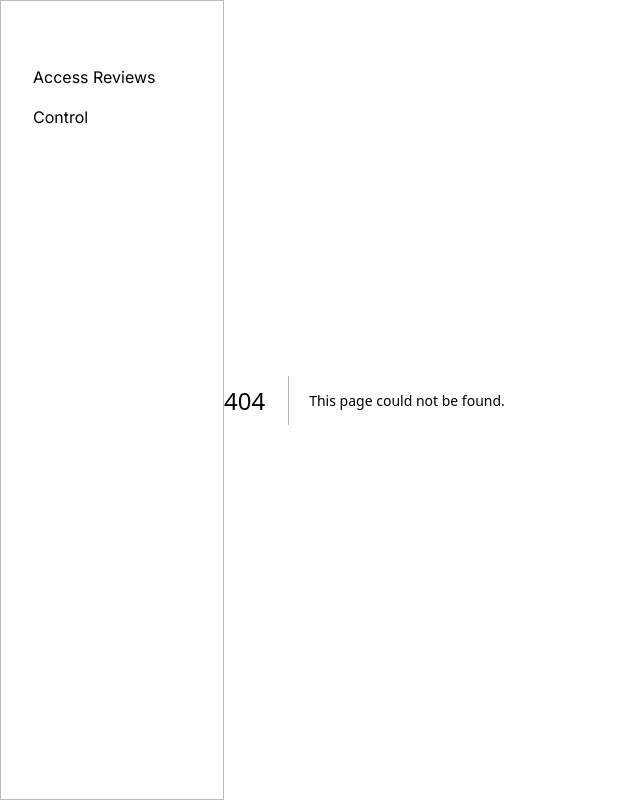
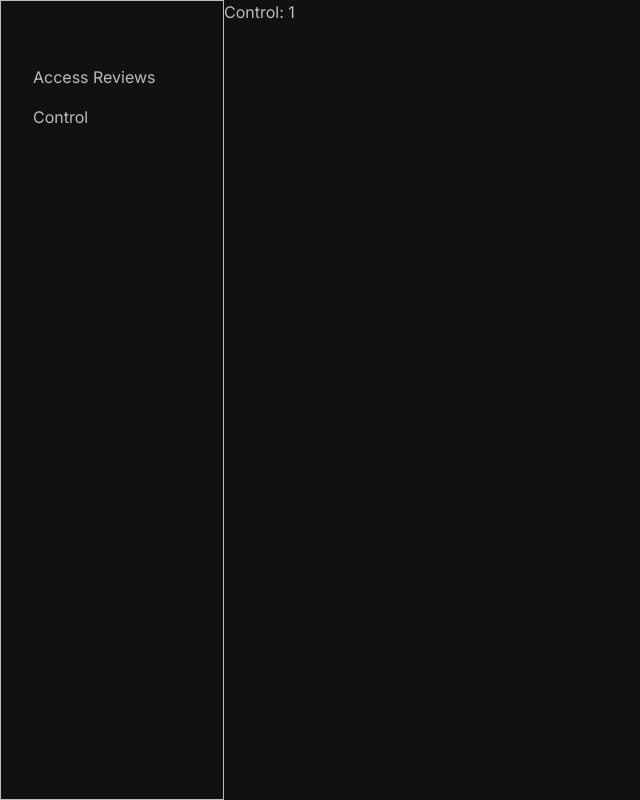
Before and after one commit to Jeremiahtaylor2017/uar-tool, a Next.js app: page /controls/1 in a window 1280 px wide. Before the commit this address had no page. Shown: the whole page, without its empty margins (0-640 px from the left). Built offline with nearby package versions, Linux system fonts and the light colour scheme.

Commit message:
controls page

```diff
--- /dev/null
+++ b/src/app/controls/[id]/page.tsx
@@ -0,0 +1,9 @@
+import React from 'react'
+
+const Control = ({ params }: { params: { id: string } }) => {
+  return (
+    <div>Control: {params.id}</div>
+  )
+}
+
+export default Control;
--- /dev/null
+++ b/src/app/controls/page.tsx
@@ -0,0 +1,15 @@
+import { ControlTable } from '@/components/ControlTable';
+import React from 'react'
+
+type Props = {}
+
+const Control = (props: Props) => {
+    return (
+        <div className='p-4'>
+            <h1 className='text-6xl mb-16'>User Access Control</h1>
+            <ControlTable />
+        </div>
+    )
+}
+
+export default Control;
```
